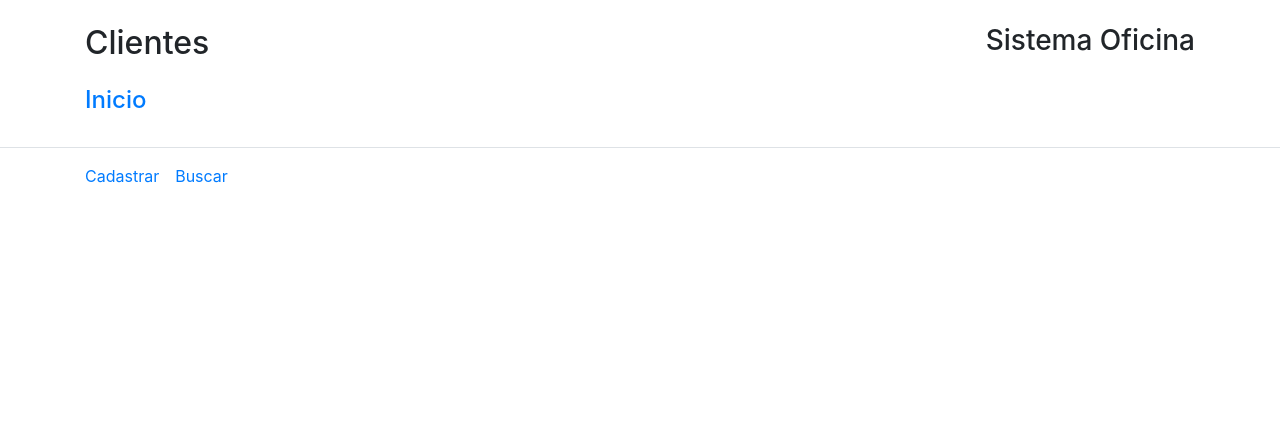
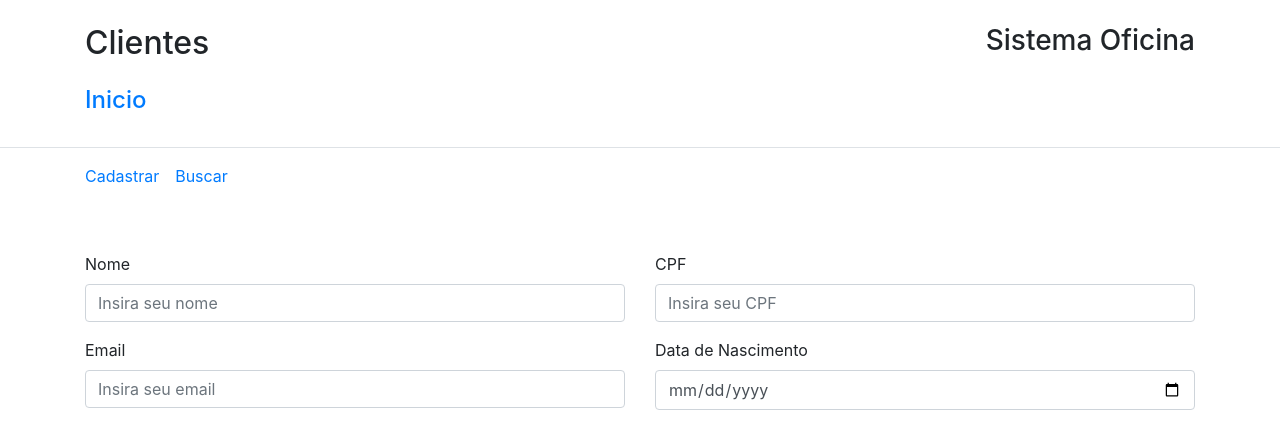
Before and after one commit to msimeaor/Oficina-Interface, a React (Vite) app: page /clientes/cadastrar in a window 1280 px wide. Shown: the top 448 px of the page. Built offline with nearby package versions, Linux system fonts and the light colour scheme.

Commit message:
Creating the customer registry form
I created the first inputs of the form, however, it's just a prototype to check the layout of the inputs on the screen.

```diff
--- a/src/Components/CustomerScreen/CustomerRegistryScreen.jsx
+++ b/src/Components/CustomerScreen/CustomerRegistryScreen.jsx
@@ -1,10 +1,60 @@
 import React from 'react'
+import Input from '../Input/Input'
 import 'bootstrap/dist/css/bootstrap.min.css'
 
 const CustomerRegistryScreen = () => {
+  const [name, setName] = React.useState('')
+  const [cpf, setCpf] = React.useState('')
+  const [email, setEmail] = React.useState('')
+  const [birthday, setBirthday] = React.useState('')
+
   return (
     <section className='mt-5 mb-5' >
-
+      <form>
+        <div className='row' >
+          <div className='col-6' >
+            <Input
+              type='Text'
+              label='Nome'
+              id='name'
+              value={name}
+              handleChange={({target}) => setName(target.value)}
+              placeholder='Insira seu nome'
+            />
+          </div>
+          <div className='col-6' >
+            <Input
+                type='Text'
+                label='CPF'
+                id='cpf'
+                value={cpf}
+                handleChange={({target}) => setCpf(target.value)}
+                placeholder='Insira seu CPF'
+            />
+          </div>
+        </div>
+        <div className='row' >
+          <div className='col-6'>
+            <Input
+                type='Text'
+                label='Email'
+                id='email'
+                value={email}
+                handleChange={({target}) => setEmail(target.value)}
+                placeholder='Insira seu email'
+            />
+          </div>
+          <div className='col-6' >
+            <Input
+              type='Date'
+              label='Data de Nascimento'
+              id='birthday'
+              value={birthday}
+              handleChange={({target}) => setBirthday(target.value)}
+            />
+          </div>
+        </div>
+      </form>
     </section>
   )
 }
```
